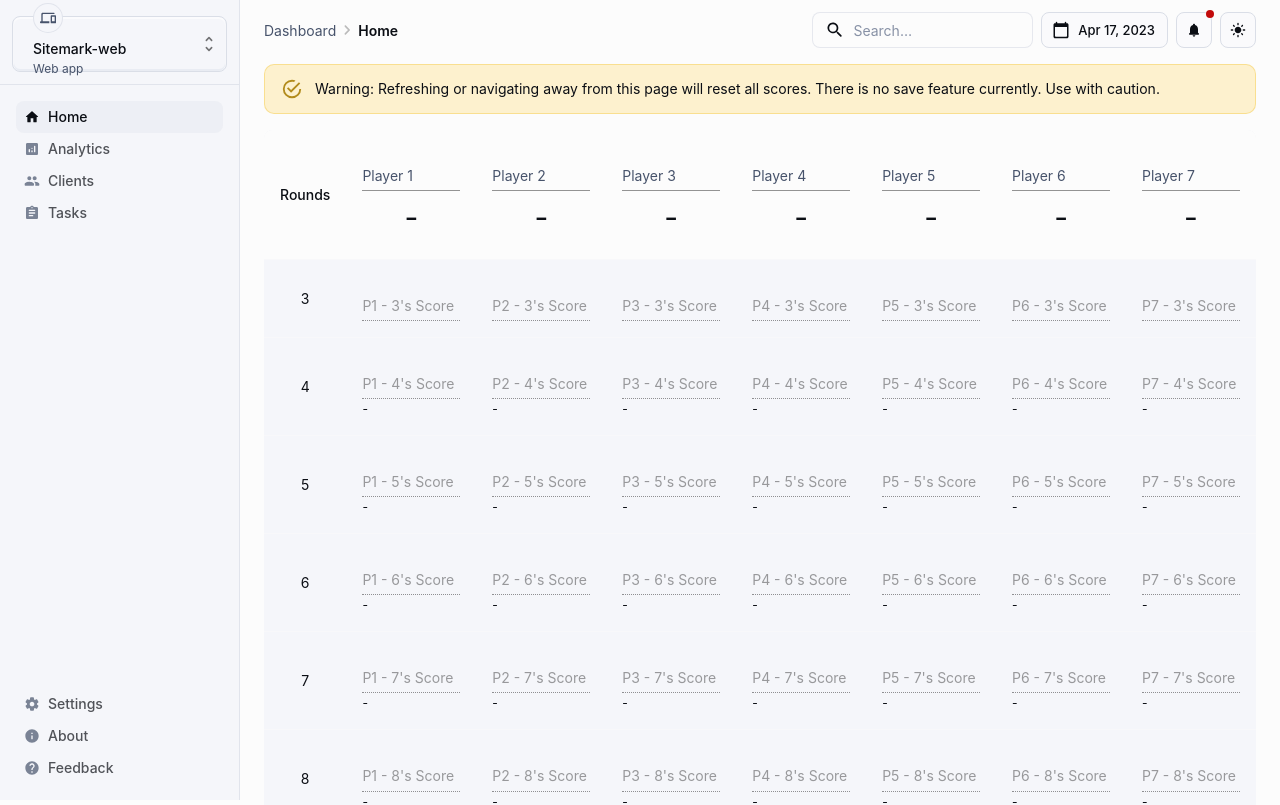
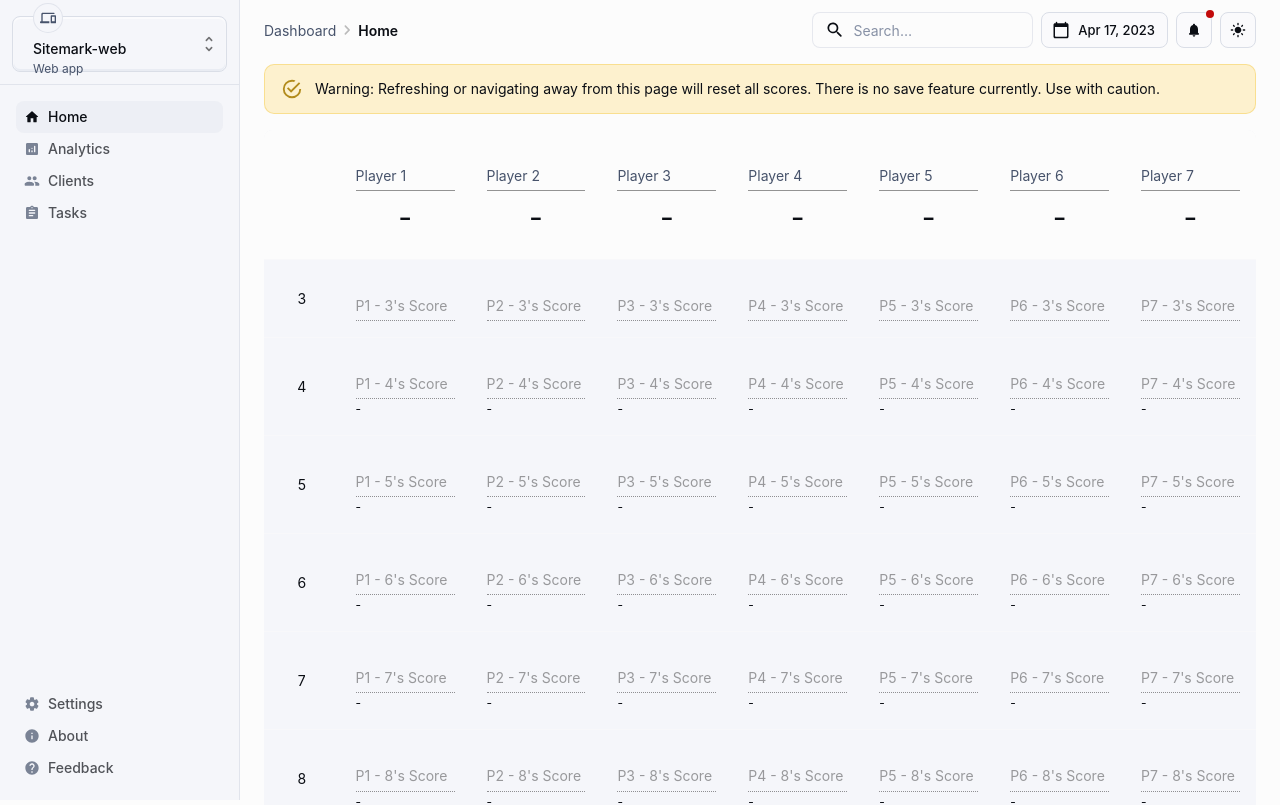
Before and after one commit to dlennox24/scoreboard, a Next.js app: page /five-crowns in a window 1280 px wide. Shown: the top 805 px of the page. Built offline with nearby package versions, Linux system fonts and the light colour scheme.

Commit message:
Fixing widths in table

```diff
--- a/src/pages/five-crowns/index.tsx
+++ b/src/pages/five-crowns/index.tsx
@@ -24,13 +24,13 @@ interface RowHeader {
 }
 
 const columnHeaders: readonly Column[] = [
-  { id: '1', label: 'Player 1', minWidth: 100 },
-  { id: '2', label: 'Player 2', minWidth: 100 },
-  { id: '3', label: 'Player 3', minWidth: 100 },
-  { id: '4', label: 'Player 4', minWidth: 100 },
-  { id: '5', label: 'Player 5', minWidth: 100 },
-  { id: '6', label: 'Player 6', minWidth: 100 },
-  { id: '7', label: 'Player 7', minWidth: 100 },
+  { id: '1', label: 'Player 1', minWidth: 125 },
+  { id: '2', label: 'Player 2', minWidth: 125 },
+  { id: '3', label: 'Player 3', minWidth: 125 },
+  { id: '4', label: 'Player 4', minWidth: 125 },
+  { id: '5', label: 'Player 5', minWidth: 125 },
+  { id: '6', label: 'Player 6', minWidth: 125 },
+  { id: '7', label: 'Player 7', minWidth: 125 },
 ];
 
 const rowHeaders: readonly RowHeader[] = [
@@ -143,9 +143,12 @@ export default function HomePage() {
           <Table stickyHeader aria-label="sticky table">
             <TableHead>
               <TableRow>
-                <TableCell align="center">Rounds</TableCell>
+                <TableCell align="center"></TableCell>
                 {columnHeaders.map((columnHeader, i) => (
-                  <TableCell key={columnHeader.id}>
+                  <TableCell
+                    key={columnHeader.id}
+                    sx={{ minWidth: columnHeader.minWidth }}
+                  >
                     <Stack>
                       <TextField
                         id={`nameField-${i}`}
```
